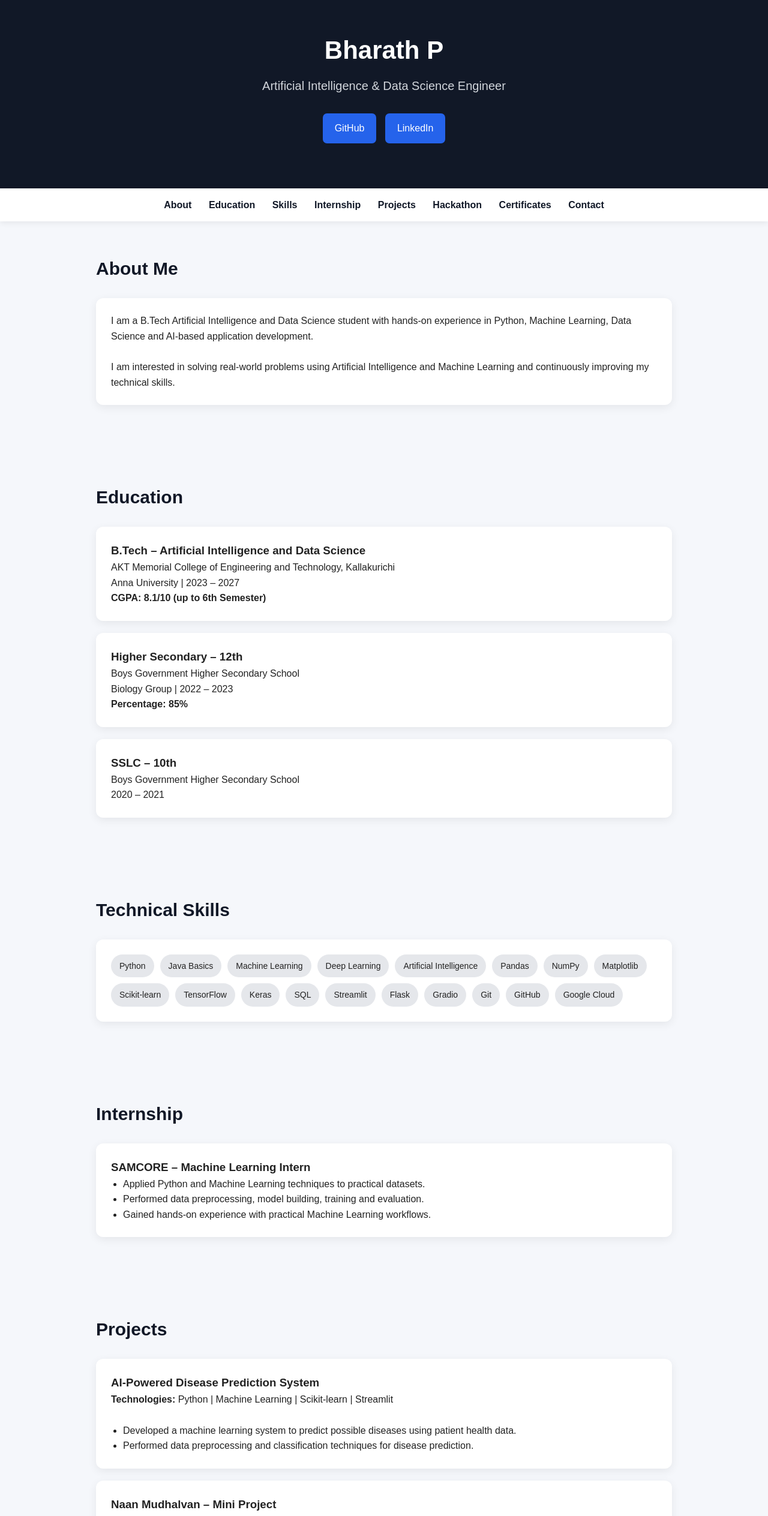
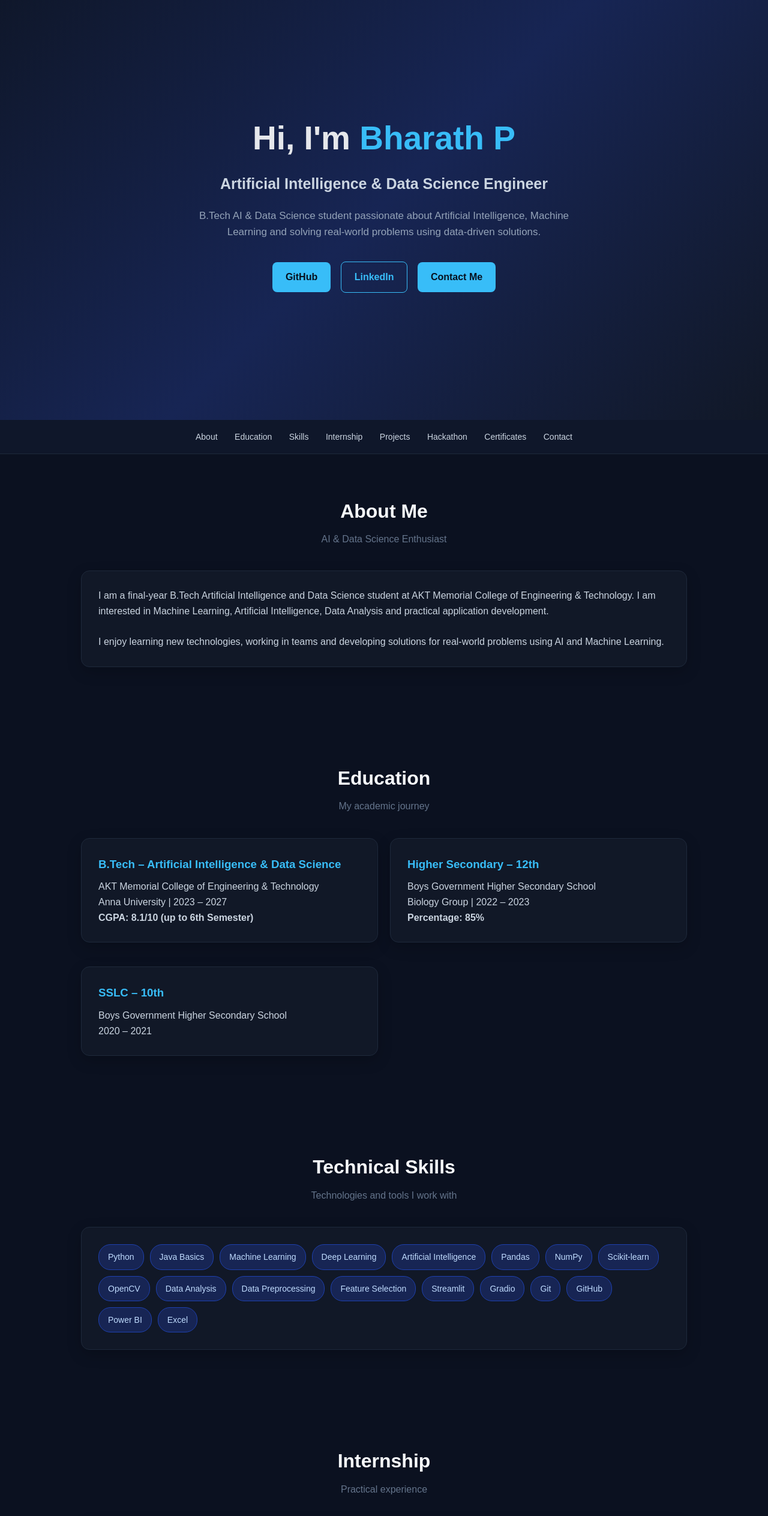
Before and after one commit to bharath23243005/bharath23243005.github.io, a plain HTML site: page index.html in a window 1280 px wide. Shown: the part 20-2547 px from the top of the page at 60% size. Drawn offline with Linux system fonts and the light colour scheme.

Commit message:
Refactor index.html for layout and styling improvements
Updated the HTML structure and styling for improved layout and readability.

```diff
--- a/index.html
+++ b/index.html
@@ -3,127 +3,223 @@
 <head>
 <meta charset="UTF-8">
 <meta name="viewport" content="width=device-width, initial-scale=1.0">
+
 <title>Bharath P | AI & Data Science Engineer</title>
 
 <style>
-        * {
-            margin: 0;
-            padding: 0;
-            box-sizing: border-box;
-            scroll-behavior: smooth;
+*{
+    margin:0;
+    padding:0;
+    box-sizing:border-box;
+    scroll-behavior:smooth;
 }
 
-        body {
-            font-family: Arial, sans-serif;
-            line-height: 1.6;
-            background: #f5f7fb;
-            color: #222;
+body{
+    font-family:Arial,Helvetica,sans-serif;
+    background:#0b1120;
+    color:#e5e7eb;
+    line-height:1.6;
 }
 
-        header {
-            background: #111827;
-            color: white;
-            padding: 70px 20px;
-            text-align: center;
+header{
+    min-height:90vh;
+    display:flex;
+    justify-content:center;
+    align-items:center;
+    text-align:center;
+    padding:40px 20px;
+    background:linear-gradient(135deg,#0f172a,#172554,#111827);
 }
 
-        header h1 {
-            font-size: 42px;
-            margin-bottom: 10px;
+.hero{
+    max-width:850px;
 }
 
-        header p {
-            font-size: 20px;
-            color: #d1d5db;
+.hero h1{
+    font-size:55px;
+    margin-bottom:12px;
 }
 
-        nav {
-            background: white;
-            padding: 15px;
-            text-align: center;
-            position: sticky;
-            top: 0;
-            box-shadow: 0 2px 10px rgba(0,0,0,0.08);
-            z-index: 10;
+.hero h1 span{
+    color:#38bdf8;
 }
 
-        nav a {
-            text-decoration: none;
-            color: #111827;
-            margin: 0 12px;
-            font-weight: bold;
+.hero h2{
+    font-size:25px;
+    color:#cbd5e1;
+    margin-bottom:20px;
 }
 
-        nav a:hover {
-            color: #2563eb;
+.hero p{
+    color:#94a3b8;
+    max-width:650px;
+    margin:auto;
+    font-size:17px;
 }
 
-        section {
-            max-width: 1000px;
-            margin: auto;
-            padding: 55px 20px;
+.buttons{
+    margin-top:30px;
 }
 
-        h2 {
-            font-size: 30px;
-            margin-bottom: 25px;
-            color: #111827;
+.btn{
+    display:inline-block;
+    padding:12px 22px;
+    margin:6px;
+    border-radius:8px;
+    text-decoration:none;
+    font-weight:bold;
+    background:#38bdf8;
+    color:#07111f;
+    transition:.3s;
 }
 
-        .card {
-            background: white;
-            padding: 25px;
-            margin-bottom: 20px;
-            border-radius: 12px;
-            box-shadow: 0 4px 15px rgba(0,0,0,0.07);
+.btn:hover{
+    transform:translateY(-3px);
+    opacity:.85;
 }
 
-        .skills {
-            display: flex;
-            flex-wrap: wrap;
-            gap: 10px;
+.btn-outline{
+    background:transparent;
+    color:#38bdf8;
+    border:1px solid #38bdf8;
 }
 
-        .skill {
-            background: #e5e7eb;
-            padding: 8px 14px;
-            border-radius: 20px;
-            font-size: 14px;
+nav{
+    position:sticky;
+    top:0;
+    z-index:100;
+    background:#0f172a;
+    border-bottom:1px solid #1e293b;
+    padding:15px;
+    text-align:center;
 }
 
-        ul {
-            padding-left: 20px;
+nav a{
+    color:#cbd5e1;
+    text-decoration:none;
+    margin:0 12px;
+    font-size:14px;
 }
 
-        .buttons {
-            margin-top: 25px;
+nav a:hover{
+    color:#38bdf8;
 }
 
-        .btn {
-            display: inline-block;
-            padding: 12px 20px;
-            margin: 5px;
-            background: #2563eb;
-            color: white;
-            text-decoration: none;
-            border-radius: 7px;
+section{
+    max-width:1050px;
+    margin:auto;
+    padding:70px 20px;
 }
 
-        footer {
-            background: #111827;
-            color: white;
-            text-align: center;
-            padding: 30px;
+.section-title{
+    text-align:center;
+    margin-bottom:40px;
 }
 
-        @media (max-width: 600px) {
-            header h1 {
-                font-size: 32px;
+.section-title h2{
+    font-size:32px;
+    color:#f8fafc;
 }
 
-            nav a {
-                display: inline-block;
-                margin: 5px;
+.section-title p{
+    color:#64748b;
+    margin-top:8px;
+}
+
+.card{
+    background:#111827;
+    border:1px solid #1e293b;
+    border-radius:14px;
+    padding:28px;
+    margin-bottom:20px;
+    box-shadow:0 8px 25px rgba(0,0,0,.2);
+}
+
+.card h3{
+    color:#38bdf8;
+    margin-bottom:10px;
+}
+
+.card p{
+    color:#cbd5e1;
+}
+
+.grid{
+    display:grid;
+    grid-template-columns:repeat(2,1fr);
+    gap:20px;
+}
+
+.skills{
+    display:flex;
+    flex-wrap:wrap;
+    gap:10px;
+}
+
+.skill{
+    padding:9px 15px;
+    border-radius:20px;
+    background:#172554;
+    border:1px solid #1e40af;
+    color:#bfdbfe;
+    font-size:14px;
+}
+
+ul{
+    padding-left:20px;
+    color:#cbd5e1;
+}
+
+li{
+    margin:8px 0;
+}
+
+.project-link{
+    display:inline-block;
+    margin-top:15px;
+    color:#38bdf8;
+    text-decoration:none;
+    font-weight:bold;
+}
+
+.contact{
+    text-align:center;
+}
+
+footer{
+    text-align:center;
+    padding:30px 20px;
+    background:#070d18;
+    color:#64748b;
+    border-top:1px solid #1e293b;
+}
+
+@media(max-width:700px){
+
+    .hero h1{
+        font-size:40px;
+    }
+
+    .hero h2{
+        font-size:20px;
+    }
+
+    .grid{
+        grid-template-columns:1fr;
+    }
+
+    nav{
+        overflow-x:auto;
+        white-space:nowrap;
+    }
+
+    nav a{
+        display:inline-block;
+        margin:0 7px;
+    }
+
+    section{
+        padding:50px 15px;
     }
 }
 </style>
@@ -132,12 +228,38 @@
 <body>
 
 <header>
-    <h1>Bharath P</h1>
-    <p>Artificial Intelligence & Data Science Engineer</p>
+<div class="hero">
+
+<h1>Hi, I'm <span>Bharath P</span></h1>
+
+<h2>Artificial Intelligence & Data Science Engineer</h2>
+
+<p>
+B.Tech AI & Data Science student passionate about
+Artificial Intelligence, Machine Learning and solving
+real-world problems using data-driven solutions.
+</p>
 
 <div class="buttons">
-        <a class="btn" href="https://github.com/bharath23243005" target="_blank">GitHub</a>
-        <a class="btn" href="https://www.linkedin.com/in/bharath-p-18892a432" target="_blank">LinkedIn</a>
+
+<a class="btn"
+href="https://github.com/bharath23243005"
+target="_blank">
+GitHub
+</a>
+
+<a class="btn btn-outline"
+href="https://www.linkedin.com/in/bharath-p-18892a432"
+target="_blank">
+LinkedIn
+</a>
+
+<a class="btn"
+href="#contact">
+Contact Me
+</a>
+
+</div>
 </div>
 </header>
 
@@ -153,28 +275,44 @@
 </nav>
 
 <section id="about">
+
+<div class="section-title">
 <h2>About Me</h2>
+<p>AI & Data Science Enthusiast</p>
+</div>
+
 <div class="card">
+
 <p>
-            I am a B.Tech Artificial Intelligence and Data Science student
-            with hands-on experience in Python, Machine Learning, Data Science
-            and AI-based application development.
+I am a final-year B.Tech Artificial Intelligence and Data Science
+student at AKT Memorial College of Engineering & Technology.
+I am interested in Machine Learning, Artificial Intelligence,
+Data Analysis and practical application development.
 </p>
+
 <br>
+
 <p>
-            I am interested in solving real-world problems using Artificial
-            Intelligence and Machine Learning and continuously improving my
-            technical skills.
+I enjoy learning new technologies, working in teams and developing
+solutions for real-world problems using AI and Machine Learning.
 </p>
+
 </div>
 </section>
 
+
 <section id="education">
+
+<div class="section-title">
 <h2>Education</h2>
+<p>My academic journey</p>
+</div>
+
+<div class="grid">
 
 <div class="card">
-        <h3>B.Tech – Artificial Intelligence and Data Science</h3>
-        <p>AKT Memorial College of Engineering and Technology, Kallakurichi</p>
+<h3>B.Tech – Artificial Intelligence & Data Science</h3>
+<p>AKT Memorial College of Engineering & Technology</p>
 <p>Anna University | 2023 – 2027</p>
 <p><strong>CGPA: 8.1/10 (up to 6th Semester)</strong></p>
 </div>
@@ -191,13 +329,22 @@
 <p>Boys Government Higher Secondary School</p>
 <p>2020 – 2021</p>
 </div>
+
+</div>
 </section>
 
+
 <section id="skills">
+
+<div class="section-title">
 <h2>Technical Skills</h2>
+<p>Technologies and tools I work with</p>
+</div>
 
 <div class="card">
+
 <div class="skills">
+
 <span class="skill">Python</span>
 <span class="skill">Java Basics</span>
 <span class="skill">Machine Learning</span>
@@ -205,105 +352,198 @@
 <span class="skill">Artificial Intelligence</span>
 <span class="skill">Pandas</span>
 <span class="skill">NumPy</span>
-            <span class="skill">Matplotlib</span>
 <span class="skill">Scikit-learn</span>
-            <span class="skill">TensorFlow</span>
-            <span class="skill">Keras</span>
-            <span class="skill">SQL</span>
+<span class="skill">OpenCV</span>
+<span class="skill">Data Analysis</span>
+<span class="skill">Data Preprocessing</span>
+<span class="skill">Feature Selection</span>
 <span class="skill">Streamlit</span>
-            <span class="skill">Flask</span>
 <span class="skill">Gradio</span>
 <span class="skill">Git</span>
 <span class="skill">GitHub</span>
-            <span class="skill">Google Cloud</span>
+<span class="skill">Power BI</span>
+<span class="skill">Excel</span>
+
 </div>
 </div>
 </section>
 
+
 <section id="internship">
+
+<div class="section-title">
 <h2>Internship</h2>
+<p>Practical experience</p>
+</div>
 
 <div class="card">
-        <h3>SAMCORE – Machine Learning Intern</h3>
+
+<h3>Machine Learning Intern – Samcore</h3>
 
 <ul>
-            <li>Applied Python and Machine Learning techniques to practical datasets.</li>
-            <li>Performed data preprocessing, model building, training and evaluation.</li>
-            <li>Gained hands-on experience with practical Machine Learning workflows.</li>
+<li>Gained practical exposure to Machine Learning concepts and workflows.</li>
+<li>Worked with Python and machine learning techniques on practical problems.</li>
+<li>Learned data preprocessing, model development and evaluation.</li>
 </ul>
+
 </div>
 </section>
 
+
 <section id="projects">
+
+<div class="section-title">
 <h2>Projects</h2>
+<p>Academic and personal projects</p>
+</div>
+
+<div class="grid">
 
 <div class="card">
+
 <h3>AI-Powered Disease Prediction System</h3>
-        <p><strong>Technologies:</strong> Python | Machine Learning | Scikit-learn | Streamlit</p>
+
+<p>
+Transforming Healthcare with AI-Powered Disease Prediction
+Based on Patient Data.
+</p>
+
 <br>
+
 <ul>
-            <li>Developed a machine learning system to predict possible diseases using patient health data.</li>
-            <li>Performed data preprocessing and classification techniques for disease prediction.</li>
+<li>Developed an AI/ML-based healthcare prediction system.</li>
+<li>Applied data preprocessing and classification techniques
+for disease prediction.</li>
 </ul>
+
+<a class="project-link"
+href="https://github.com/bharath23243005"
+target="_blank">
+View on GitHub →
+</a>
+
+</div>
+
+
+<div class="card">
+
+<h3>AI-Based Session Hijacking Detection System</h3>
+
+<ul>
+<li>Designed an AI-based approach for detecting suspicious
+session activities.</li>
+<li>Focused on identifying unauthorized access and security threats.</li>
+</ul>
+
+<a class="project-link"
+href="https://github.com/bharath23243005"
+target="_blank">
+View Projects →
+</a>
+
+</div>
+
+
+<div class="card">
+
+<h3>AI-Powered Plant Disease Identification</h3>
+
+<ul>
+<li>Developed an AI-based approach for identifying plant
+diseases from leaf images.</li>
+<li>Used image processing and machine learning concepts.</li>
+</ul>
+
+</div>
+
+
+<div class="card">
+
+<h3>Personalized Movie Recommendation System</h3>
+
+<ul>
+<li>Built a recommendation system using movie rating data.</li>
+<li>Developed an interactive interface using Gradio.</li>
+</ul>
+
+</div>
+
+</div>
+</section>
+
+
+<section id="hackathon">
+
+<div class="section-title">
+<h2>Hackathon</h2>
+<p>Innovation and teamwork</p>
 </div>
 
 <div class="card">
-        <h3>Naan Mudhalvan – Mini Project</h3>
-        <p><strong>Transforming Healthcare with AI-Powered Disease Prediction Based on Patient Data</strong></p>
+
+<h3>Nimirnthu Nil Hackathon – EDII-TN</h3>
+
+<p>
+<strong>Project:</strong>
+Newborn Baby Monitoring & Hospital Visit Management System
+</p>
+
 <br>
+
 <ul>
-            <li>Developed an AI/ML-based healthcare prediction system using patient health data.</li>
-            <li>Applied data preprocessing and machine learning classification techniques.</li>
+<li>Participated as a team member and successfully cleared
+three rounds of shortlisting.</li>
+
+<li>Worked on an AI-powered healthcare platform for newborn
+monitoring and hospital visit management.</li>
+
+<li>Platform features included appointment booking,
+queue tracking, health reports, reminders and voice assistance.</li>
 </ul>
+
 </div>
 </section>
 
-<section id="hackathon">
-    <h2>Hackathon</h2>
+
+<section id="certificates">
+
+<div class="section-title">
+<h2>Certifications & Achievements</h2>
+<p>Continuous learning and professional development</p>
+</div>
 
 <div class="card">
-        <h3>Nimirnthu Nil Hackathon – EDII-TN</h3>
-        <p><strong>Project:</strong> Newborn Baby Monitoring & Hospital Visit Management System</p>
-        <br>
 
 <ul>
-            <li>Participated as a team member and cleared three rounds of shortlisting.</li>
-            <li>Developed an AI-powered healthcare platform for newborn monitoring and hospital visit management.</li>
+<li>Google Cloud Engineering Certificate</li>
+<li>Cisco Cyber Security Course</li>
+<li>Naan Mudhalvan Certification</li>
+<li>Oracle Certification</li>
+<li>UI/UX Certification</li>
+<li>Machine Learning Course</li>
+<li>ATAL Workshop</li>
+<li>National Level Symposium</li>
+<li>International Level Conference</li>
+<li>National & International Conferences</li>
+<li>Copyright Registration Application – LD-39325/2025-CO</li>
 </ul>
+
 </div>
 </section>
 
-<section id="certificates">
-    <h2>Certifications & Achievements</h2>
-
-    <div class="card">
-        <ul>
-            <li>Oracle Cloud Infrastructure 2025 Certified Foundations Associate</li>
-            <li>Google Cloud Engineering Certificate</li>
-            <li>Cisco – Introduction to Cybersecurity</li>
-            <li>Cloud Computing Fundamentals – Infosys Springboard</li>
-            <li>Python for Beginners – Infosys Springboard</li>
-            <li>Naan Mudhalvan Certification</li>
-            <li>AI & Machine Learning Training</li>
-            <li>ATAL Workshop – AI/Technology</li>
-            <li>National Level Symposium – Participant</li>
-            <li>National & International Conference – Participant</li>
-            <li>Copyright Registration – Application No: LD-39325/2025-CO</li>
-        </ul>
-    </div>
-</section>
 
 <section id="contact">
-    <h2>Contact</h2>
 
-    <div class="card">
-        <p><strong>Email:</strong> bharathperiyasamyofficial@gmail.com</p>
+<div class="section-title">
+<h2>Let's Connect</h2>
+<p>Feel free to connect with me</p>
+</div>
+
+<div class="card contact">
+
 <p><strong>Location:</strong> Kallakurichi, Tamil Nadu</p>
 
 <div class="buttons">
-            <a class="btn" href="mailto:bharathperiyasamyofficial@gmail.com">
-                Email Me
-            </a>
 
 <a class="btn"
 href="https://github.com/bharath23243005"
@@ -311,17 +551,25 @@
 GitHub
 </a>
 
-            <a class="btn"
+<a class="btn btn-outline"
 href="https://www.linkedin.com/in/bharath-p-18892a432"
 target="_blank">
 LinkedIn
 </a>
+
 </div>
+
 </div>
+
 </section>
 
+
 <footer>
-    <p>© 2026 Bharath P | Artificial Intelligence & Data Science Engineer</p>
+
+<p>
+© 2026 Bharath P | Artificial Intelligence & Data Science Engineer
+</p>
+
 </footer>
 
 </body>
```
Lines whose indentation alone changed are shown as unchanged.
